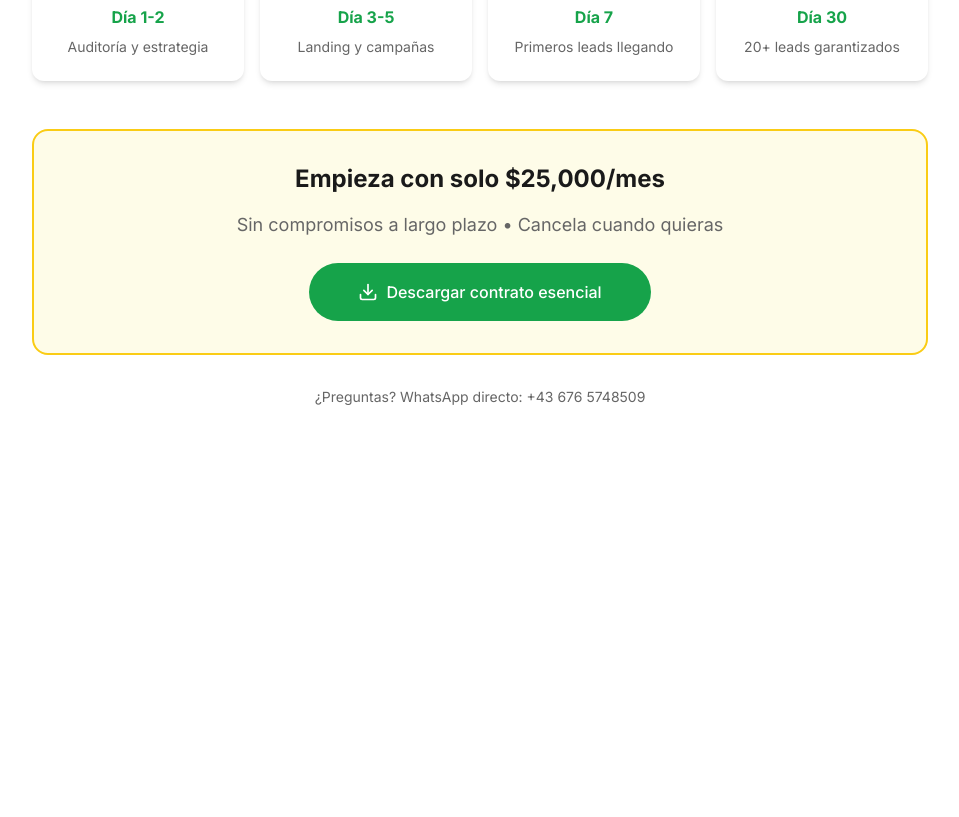
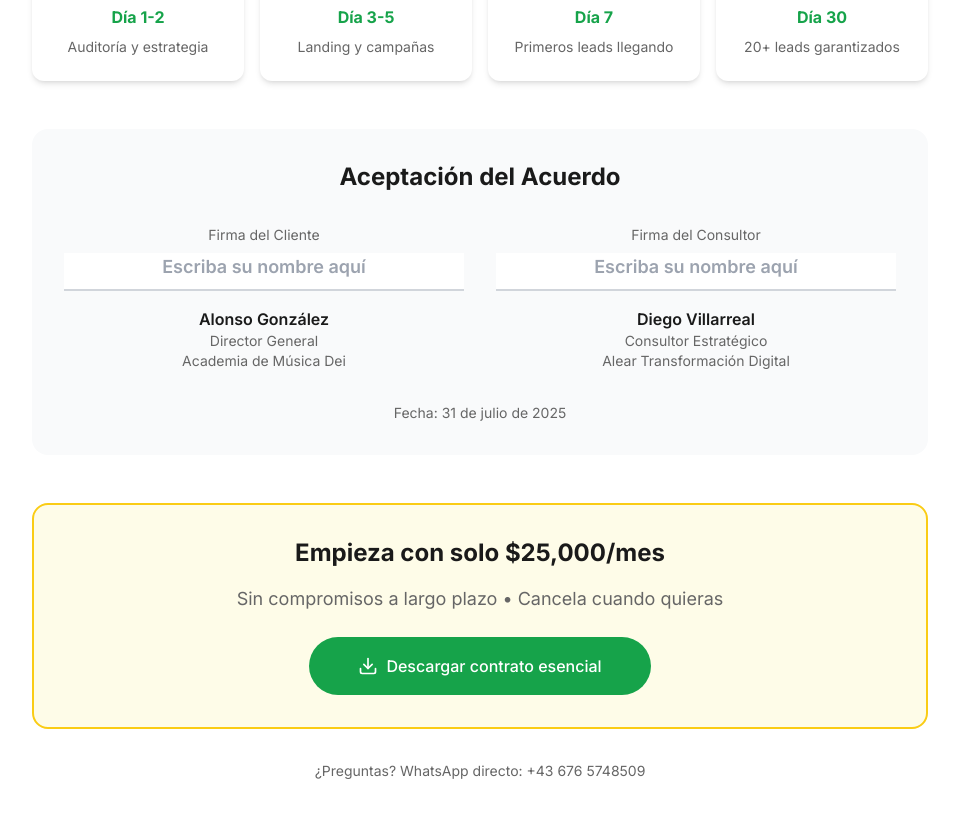
Before and after one commit to diego9608/dei, a Next.js app in the folder apps/academia-dei-landing/: page /contrato2 in a window 1280 px wide. Shown: the part 1920-2737 px from the top of the page, without its empty margins (160-1119 px from the left). Before the commit the page ends 2423 px from the top, so only its background shows below. Built offline with nearby package versions, Linux system fonts and the light colour scheme.

Commit message:
feat: Add interactive signature fields to contrato2 page
- Added state management for client and consultant signatures
- Created input fields with proper styling and focus states
- Included names and titles below signature fields
- Matches the design pattern from contrato page

```diff
--- a/apps/academia-dei-landing/app/contrato2/page.tsx
+++ b/apps/academia-dei-landing/app/contrato2/page.tsx
@@ -1,7 +1,7 @@
 'use client'
 
 import { motion } from 'framer-motion'
-import { useRef } from 'react'
+import { useRef, useState } from 'react'
 import {
   FileText, CheckCircle, AlertCircle, Calendar,
   DollarSign, Shield, Clock, Users, Zap, Target, Download,
@@ -10,6 +10,8 @@ import {
 
 export default function Contrato2() {
   const ref = useRef(null)
+  const [clientSignature, setClientSignature] = useState('')
+  const [consultantSignature, setConsultantSignature] = useState('')
 
   const handleDownloadContract = () => {
     // Crear contenido HTML del contrato
@@ -348,6 +350,56 @@ export default function Contrato2() {
               </div>
             </div>
 
+            {/* Firmas */}
+            <div className="bg-gray-50 rounded-2xl p-8 mb-12">
+              <h2 className="text-2xl font-bold text-dei-dark mb-8 text-center">
+                Aceptación del Acuerdo
+              </h2>
+              <div className="grid md:grid-cols-2 gap-8">
+                <div className="text-center">
+                  <div className="mb-4">
+                    <label className="text-sm text-dei-gray block mb-2">
+                      Firma del Cliente
+                    </label>
+                    <input
+                      type="text"
+                      value={clientSignature}
+                      onChange={(e) => setClientSignature(e.target.value)}
+                      placeholder="Escriba su nombre aquí"
+                      className="w-full border-b-2 border-gray-300 pb-2 text-center text-lg font-semibold focus:border-green-600 focus:outline-none transition-colors"
+                    />
+                  </div>
+                  <p className="font-semibold text-dei-dark">Alonso González</p>
+                  <p className="text-sm text-dei-gray">Director General</p>
+                  <p className="text-sm text-dei-gray">Academia de Música Dei</p>
+                </div>
+                <div className="text-center">
+                  <div className="mb-4">
+                    <label className="text-sm text-dei-gray block mb-2">
+                      Firma del Consultor
+                    </label>
+                    <input
+                      type="text"
+                      value={consultantSignature}
+                      onChange={(e) => setConsultantSignature(e.target.value)}
+                      placeholder="Escriba su nombre aquí"
+                      className="w-full border-b-2 border-gray-300 pb-2 text-center text-lg font-semibold focus:border-green-600 focus:outline-none transition-colors"
+                    />
+                  </div>
+                  <p className="font-semibold text-dei-dark">Diego Villarreal</p>
+                  <p className="text-sm text-dei-gray">Consultor Estratégico</p>
+                  <p className="text-sm text-dei-gray">Alear Transformación Digital</p>
+                </div>
+              </div>
+              <p className="text-center text-sm text-dei-gray mt-8">
+                Fecha: {new Date().toLocaleDateString('es-MX', {
+                  year: 'numeric',
+                  month: 'long',
+                  day: 'numeric'
+                })}
+              </p>
+            </div>
+
             {/* CTA Final */}
             <div className="text-center">
               <motion.div
```
